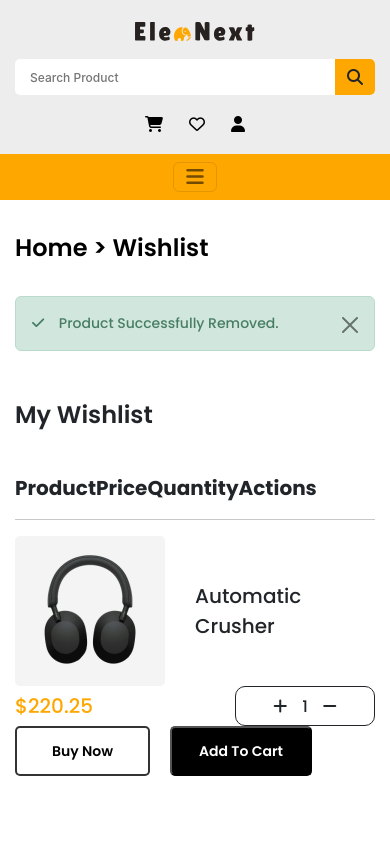
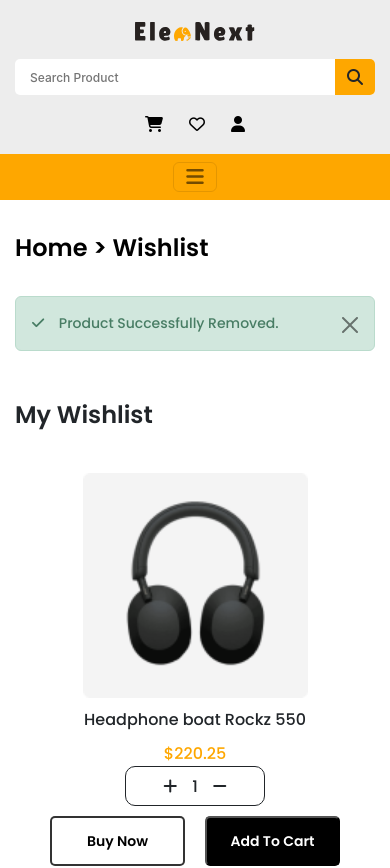
Before and after one commit to rihilrutilant/Elenext, a React (Create React App) app: page /cart in a window 390 px wide. Shown: the top 868 px of the page. Built offline with nearby package versions, Linux system fonts and the light colour scheme.

Commit message:
31/03/2023

```diff
--- a/src/components/Styles/Cart.css
+++ b/src/components/Styles/Cart.css
@@ -21,13 +21,6 @@
     padding: 40px 0;
 }
 
-.cc_text {
-    font-family: 'Poppins';
-    font-style: normal;
-    font-weight: 600;
-    font-size: 20px;
-}
-
 .cc_text2 {
     font-family: 'Poppins';
     font-style: normal;
@@ -35,20 +28,26 @@
     font-size: 20px;
     width: 100%;
     display: flex;
-    align-items: center;
-    justify-content: center;
-    justify-content: space-between;
-    flex-flow: row wrap;
 }
 
-.cc_img_cart{
+.cc_btns {
+    margin: 0 20px;
     display: flex;
-    gap: 30px;
+}
+
+.sun_body {
+    width: 100%;
+    display: flex;
+    justify-content: space-between;
+    /* justify-content: center; */
     align-items: center;
+    flex-flow: row wrap;
+    padding: 0 10px;
 }
 
 .cc_price {
     color: #FEA700;
+    margin: 0 20px;
 }
 
 .cc_btn {
@@ -60,6 +59,7 @@
     border: 1px solid;
     text-align: center;
     border-radius: 10px;
+    margin: 0 20px;
 }
 
 .cc_btn_sub {
@@ -91,10 +91,63 @@
     border-radius: 5px;
 }
 
+.cart_img {
+    width: 100%;
+    max-width: 150px;
+    margin: 0 auto;
+}
 
+@media screen and (max-width: 1112px) {
+    .sun_body {
+        justify-content: center;
+    }
+
+    .cart_img {
+        max-width: 225px;
+        /* margin-left: 70px; */
+    }
+}
+
+@media screen and (max-width: 1040px) {
+    .cart_img {
+        max-width: 225px;
+    }
+}
+@media screen and (max-width: 813px) {
+
+}
 @media screen and (max-width: 600px) {
     .alert_body {
         font-size: 20px;
+    }
+}
+
+@media screen and (max-width: 550px) {
+    .cc_text2 {
+        flex-flow: row wrap;
+        justify-content: center;
+        max-width: 300px;
+        margin: 0 auto;
+    }
+
+    .cc_btns {
+        padding: 10px 0;
+    }
+
+    .cc_btns {
+        margin: 0 0px;
+    }
+
+    .cc_text2 {
+        font-size: 16px;
+    }
+
+    .cc_atc {
+        width: 135px;
+    }
+
+    .bd_txt {
+        padding: 10px 0;
     }
 }
 
--- a/src/components/pages/Cart.jsx
+++ b/src/components/pages/Cart.jsx
@@ -24,17 +24,10 @@
                         My Wishlist
                     </div>
                     <div className="cc_body">
-                        <div className="cc_text">
-                            <th scope="col">Product</th>
-                            <th scope="col">Price</th>
-                            <th scope="col">Quantity</th>
-                            <th scope="col">Actions</th>
-                        </div>
-                        <hr />
                         <div className='cc_text2'>
-                            <span className='cc_img_cart'>
-                                <img src={require("../Images/cart_1.png")} alt=" " />Automatic Crusher
-                            </span>
+                            <img src={require("../Images/cart_1.png")} className='cart_img' alt=" " />
+                            <div className="sun_body">
+                                <div className="bd_txt">Headphone boat Rockz 550</div>
                                 <div className='cc_price'>$220.25</div>
                                 <div className="cc_btn">
                                     <span>
@@ -43,10 +36,11 @@
                                         <i class="fa-solid fa-minus cc_btn_sub"></i>
                                     </span>
                                 </div>
-                            <span>
+                                <span className='cc_btns'>
                                     <button className='cc_bn'>Buy Now</button>
                                     <button className='cc_atc'>Add To Cart</button>
                                 </span>
+                            </div>
                         </div>
                     </div>
                 </div>
```
Lines whose indentation alone changed are shown as unchanged.
